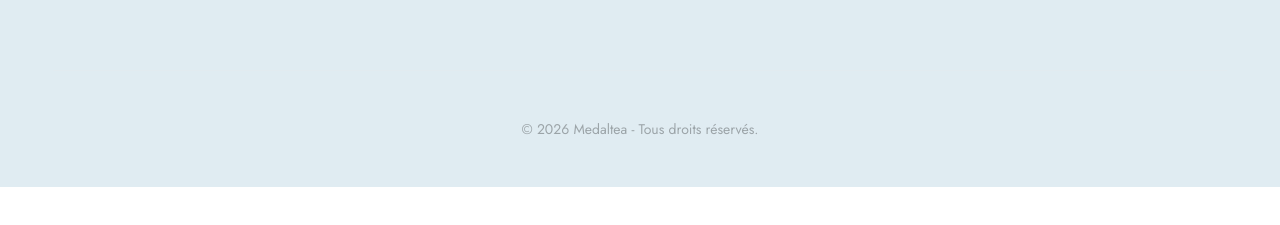
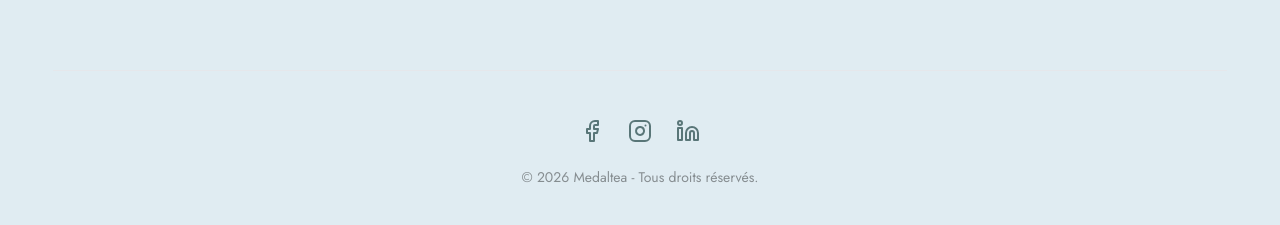
Before and after one commit to TomMbn/medaltea_front, a Nuxt app: page / in a window 1280 px wide. Shown: the part 5000-5225 px from the top of the page. Before the commit the page ends 5187 px from the top, so only its background shows below. Built offline with nearby package versions, Linux system fonts and the light colour scheme; a web font is replaced by a local one.

Commit message:
feat(footer): add social media links and icons

```diff
--- a/app/pages/index.vue
+++ b/app/pages/index.vue
@@ -30,14 +30,30 @@
         <LandingFAQ class="pb-16" />
 
         <!-- Footer -->
-        <div class="py-12 border-t border-gray-200 text-center opacity-30 text-sm">
-          © 2026 Medaltea - Tous droits réservés.
-        </div>
+        <footer class="py-12 border-t border-gray-200">
+          <div class="flex flex-col items-center gap-6">
+            <div class="flex items-center gap-6">
+              <a href="https://www.facebook.com/people/Medaltea-Medaltea/61584876630055/" target="_blank" rel="noopener noreferrer" class="text-[#012828] opacity-60 hover:opacity-100 transition-opacity">
+                <Facebook :size="24" />
+              </a>
+              <a href="https://www.instagram.com/medaltea.france/" target="_blank" rel="noopener noreferrer" class="text-[#012828] opacity-60 hover:opacity-100 transition-opacity">
+                <Instagram :size="24" />
+              </a>
+              <a href="https://www.linkedin.com/company/medaltea" target="_blank" rel="noopener noreferrer" class="text-[#012828] opacity-60 hover:opacity-100 transition-opacity">
+                <Linkedin :size="24" />
+              </a>
+            </div>
+            <div class="text-center opacity-40 text-sm font-sans">
+              © 2026 Medaltea - Tous droits réservés.
+            </div>
+          </div>
+        </footer>
       </div>
     </div>
   </div>
 </template>
 
 <script setup>
+import { Facebook, Instagram, Linkedin } from 'lucide-vue-next'
 // Full Landing Page Composition
 </script>
```
